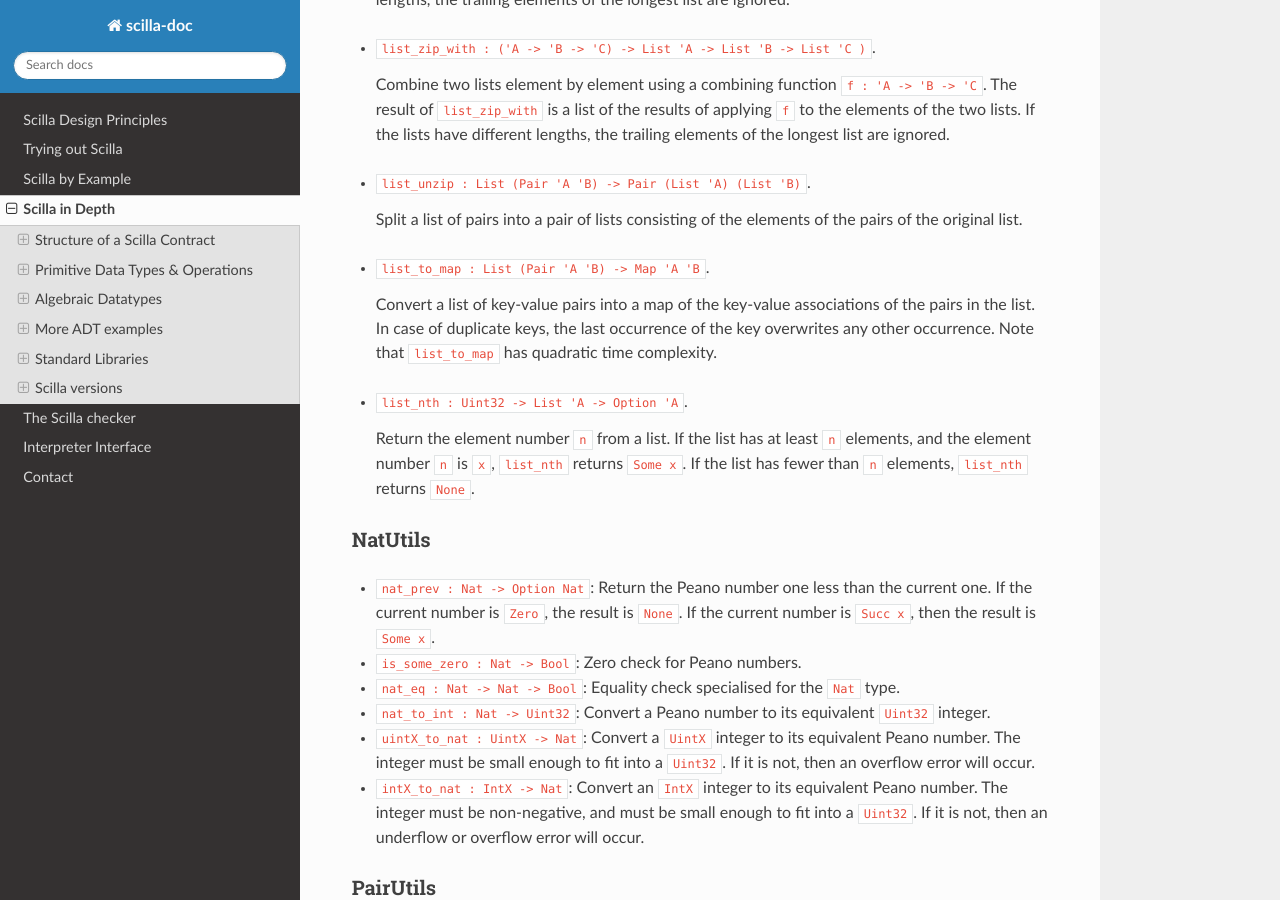
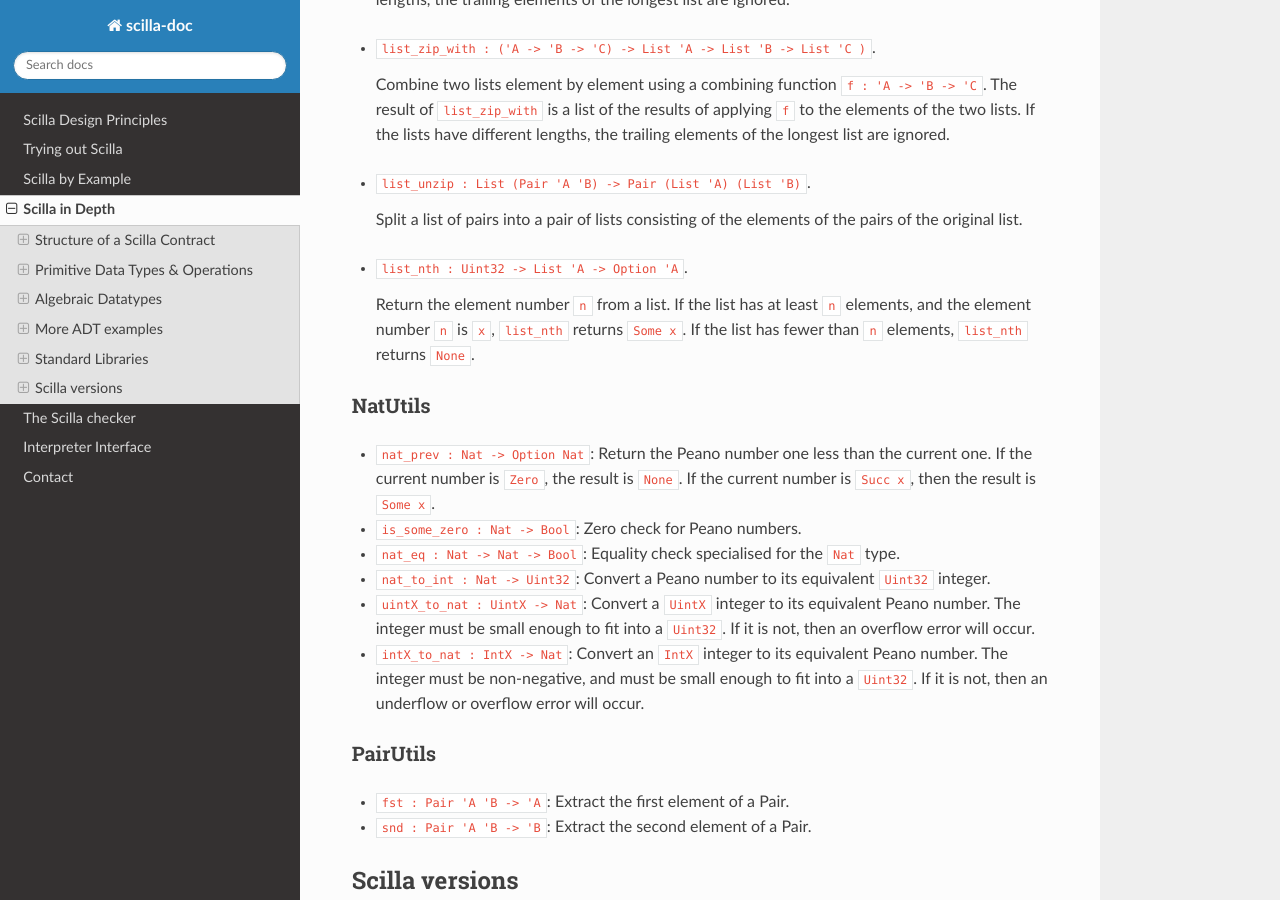
Before and after one commit to Zilliqa/scilla-docs, a Sphinx documentation site: the page built from docs/source/scilla-in-depth.rst, in a window 1280 px wide and 900 px high, scrolled down 25867 px. Built offline with Sphinx 7.4.7 and the Read the Docs theme 2.0.0, drawn with Linux system fonts in a browser that asks for light colours.

Commit message:
Update scilla-in-depth.rst

```diff
--- a/docs/source/scilla-in-depth.rst
+++ b/docs/source/scilla-in-depth.rst
@@ -1522,14 +1522,6 @@ ListUtils
   | Split a list of pairs into a pair of lists consisting of the
     elements of the pairs of the original list.
 
-- ``list_to_map : List (Pair 'A 'B) -> Map 'A 'B``.
-
-  | Convert a list of key-value pairs into a map of the key-value
-    associations of the pairs in the list. In case of duplicate keys,
-    the last occurrence of the key overwrites any other
-    occurrence. Note that ``list_to_map`` has quadratic time
-    complexity.
-
 - ``list_nth : Uint32 -> List 'A -> Option 'A``.
 
   | Return the element number ``n`` from a list. If the list has at
```
